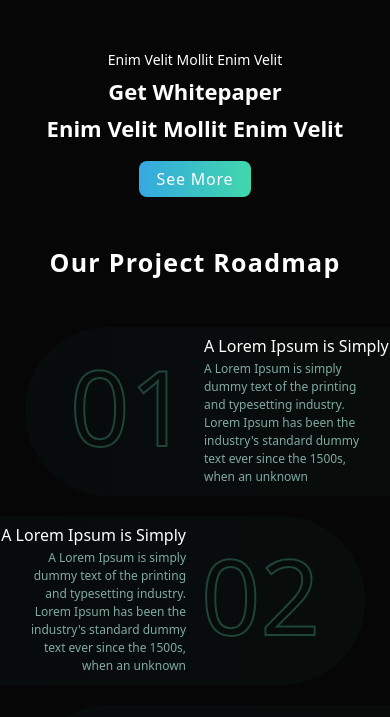
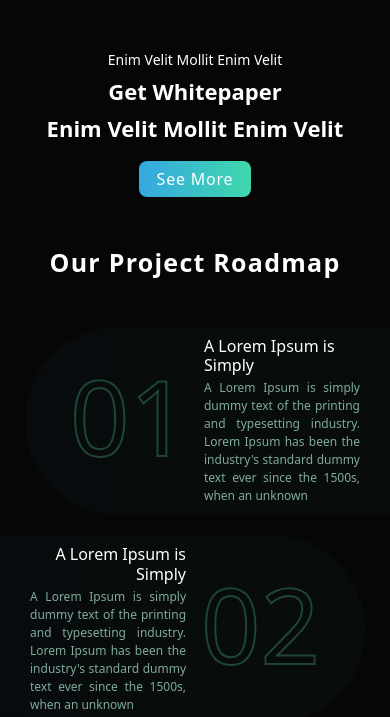
Before and after one commit to Miltonbhowmick/safezk-presentation, a plain HTML site: page index.html in a window 390 px wide. Shown: the part 365-1082 px from the top of the page. Drawn offline with nearby package versions, Linux system fonts and the light colour scheme.

Commit message:
Updated design for details of roadmap

```diff
--- a/static/css/main.css
+++ b/static/css/main.css
@@ -550,11 +550,12 @@ ul{
     font-size: 18px;
     color: #80AB9E;
     margin-bottom: 0;
+    text-align: justify;
 }
-.roadmap-box .timeline .box:nth-child(even) .details .description{
+.roadmap-box .timeline .box:nth-child(even) .details {
     margin-left: 30vw;
 }
-.roadmap-box .timeline .box:nth-child(odd) .details .description{
+.roadmap-box .timeline .box:nth-child(odd) .details {
     margin-right: 30vw;
 }
 .ms-45{
@@ -580,10 +581,10 @@ ul{
     .roadmap-box .timeline .box .details .description{
         font-size: 16px;
     }
-    .roadmap-box .timeline .box:nth-child(even) .details .description{
+    .roadmap-box .timeline .box:nth-child(even) .details {
         margin-left: 100px;
     }
-    .roadmap-box .timeline .box:nth-child(odd) .details .description{
+    .roadmap-box .timeline .box:nth-child(odd) .details {
         margin-right: 100px;
     }
 }
@@ -607,10 +608,10 @@ ul{
     .roadmap-box .timeline .box .details .description{
         font-size: 12px;
     }
-    .roadmap-box .timeline .box:nth-child(even) .details .description{
+    .roadmap-box .timeline .box:nth-child(even) .details {
         margin-left: 30px;
     }
-    .roadmap-box .timeline .box:nth-child(odd) .details .description{
+    .roadmap-box .timeline .box:nth-child(odd) .details {
         margin-right: 30px;
     }
 }
@@ -623,6 +624,12 @@ ul{
     }
     .roadmap-box .timeline .box:nth-child(even){
         margin-right: 25px;
+    }
+    .roadmap-box .timeline .box:nth-child(even) .details {
+        margin-left: 30px;
+    }
+    .roadmap-box .timeline .box:nth-child(odd) .details {
+        margin-right: 30px;
     }
 
 }
```
